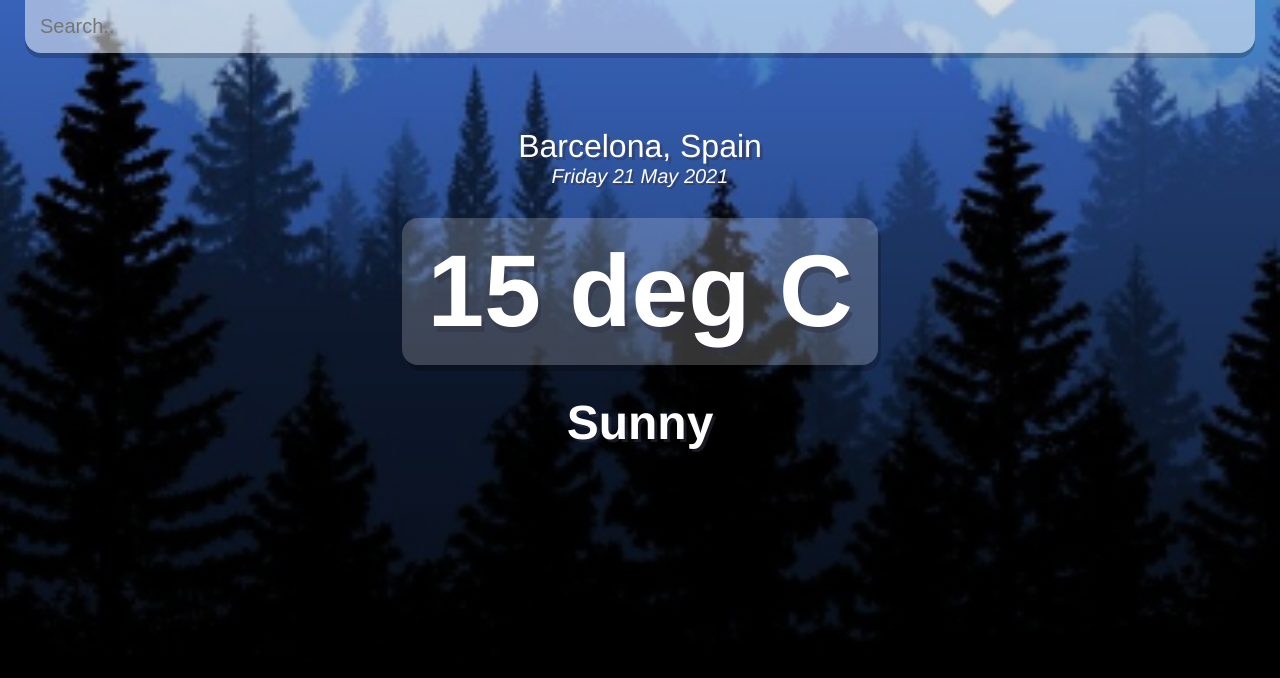
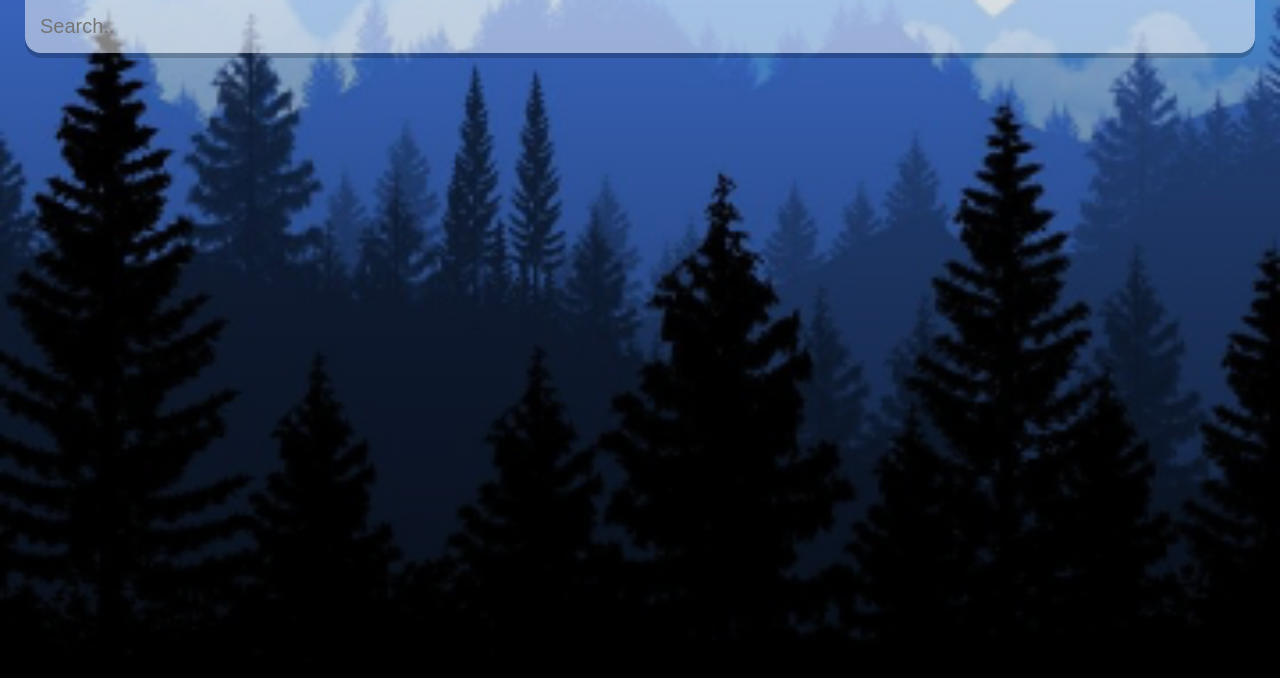
Before and after one commit to AlthafHussainK/weather-react, a React (Create React App) app: page / in a window 1280 px wide. Shown: the top 678 px of the page. Built offline with nearby package versions, Linux system fonts and the light colour scheme.

Commit message:
fetch data from api

```diff
--- a/src/App.js
+++ b/src/App.js
@@ -1,10 +1,24 @@
-import React from 'react'
+import React, { useState } from 'react'
 const api = {
   key: "f5e3ef59f23f9575245a1a5fb3d7c9ec",
   base: "https://api.openweathermap.org/data/2.5/"
 }
 
 function App() {
+  const [query, setQuery] = useState('')
+  const [weather, setWeather] = useState({})
+
+  const search = event => {
+    if (event.key === "Enter") {
+      fetch(`${api.base}weather?q=${query}&units=metric&APPID=${api.key}`)
+      .then(response => response.json())
+      .then(result => {
+        setWeather(result)
+        setQuery('')
+        console.log(result)
+      })
+    }
+  }
 
   const dateBuilder = (d) => {
     let months = ["January", "February", "March", "April", "May", "June", "July", "August",
@@ -26,18 +40,24 @@
           type="text"
           className="search-bar"
           placeholder="Search.."
+          onChange={e => setQuery(e.target.value)}
+          value={query}
+          onKeyPress={search}
           />
        </div>
+       {(typeof weather.main != "undefined") ? (
+         <div>
           <div className="location-box">
-         <div className="location">Barcelona, Spain</div>
+            <div className="location">{weather.name}, {weather.sys.country}</div>
             <div className="date">{dateBuilder(new Date())}</div>
           </div>
           <div className="weather-box">
             <div className="temp">
-           15 deg C
+              15°C
               </div>
             <div className="weather">Sunny</div>
           </div>
+          </div> ) : ('')}
      </main>
     </div>
   );
```
Lines whose indentation alone changed are shown as unchanged.
